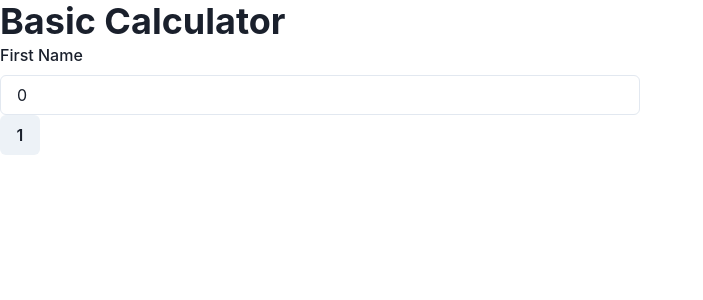
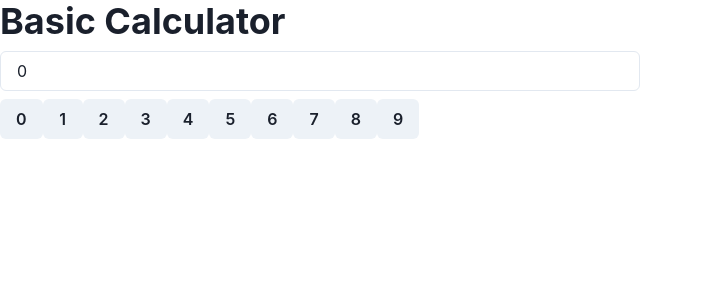
Before and after one commit to zeeshanliaqat313/test_repo, a React (Create React App) app: page / in a window 1280 px wide. Shown: the top 300 px of the page, without its empty margins (0-703 px from the left). Built offline with nearby package versions, Linux system fonts and the light colour scheme.

Commit message:
0 to 9 buttons added

```diff
--- a/src/Components/Calculator/Calculator.tsx
+++ b/src/Components/Calculator/Calculator.tsx
@@ -27,6 +27,43 @@ export const Calculator = () => {
     setInputValue(value);
 
   };
+  const buttonZeroClicked = (value: any) => {
+
+
+  };
+  const buttonTwoClicked = (value: any) => {
+
+
+  };
+  const buttonThreeClicked = (value: any) => {
+
+
+  };
+  const buttonFourClicked = (value: any) => {
+
+
+  };
+  const buttonFiveClicked = (value: any) => {
+
+
+  };
+  const buttonSixClicked = (value: any) => {
+
+
+  };
+  const buttonSevenClicked = (value: any) => {
+
+
+  };
+  const buttonEightClicked = (value: any) => {
+
+
+  };
+  const buttonNineClicked = (value: any) => {
+
+
+  };
+
 
 
 
@@ -40,9 +77,23 @@ export const Calculator = () => {
             <div>
 
           <FormControl w='50%'>
-            <FormLabel htmlFor='name'>First Name</FormLabel>
+            <FormLabel htmlFor='inputValue'></FormLabel>
                 <Input id='inputValue' type='inputValue' value={inputValue}/>
+
+
+            </FormControl>
+            <FormControl w='50%'>
+            <FormLabel htmlFor='inputValue'></FormLabel>
+            <Button onClick={() => buttonZeroClicked(1)}>0</Button>
             <Button onClick={() => buttonOneClicked(1)}>1</Button>
+            <Button onClick={() => buttonTwoClicked(2)}>2</Button>
+            <Button onClick={() => buttonThreeClicked(3)}>3</Button>
+            <Button onClick={() => buttonFourClicked(4)}>4</Button>
+            <Button onClick={() => buttonFiveClicked(5)}>5</Button>
+            <Button onClick={() => buttonSixClicked(6)}>6</Button>
+            <Button onClick={() => buttonSevenClicked(7)}>7</Button>
+            <Button onClick={() => buttonEightClicked(8)}>8</Button>
+            <Button onClick={() => buttonNineClicked(9)}>9</Button>
 
             </FormControl>
             </div>
```
